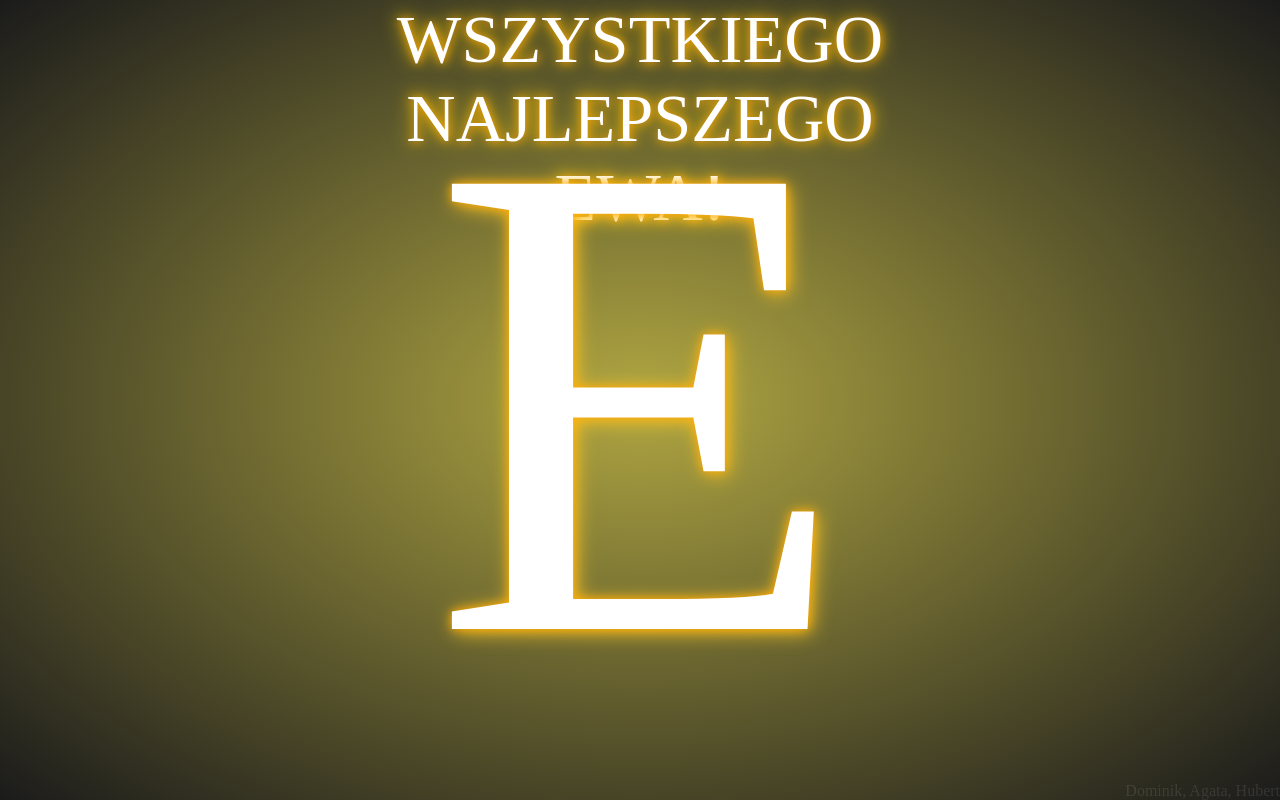
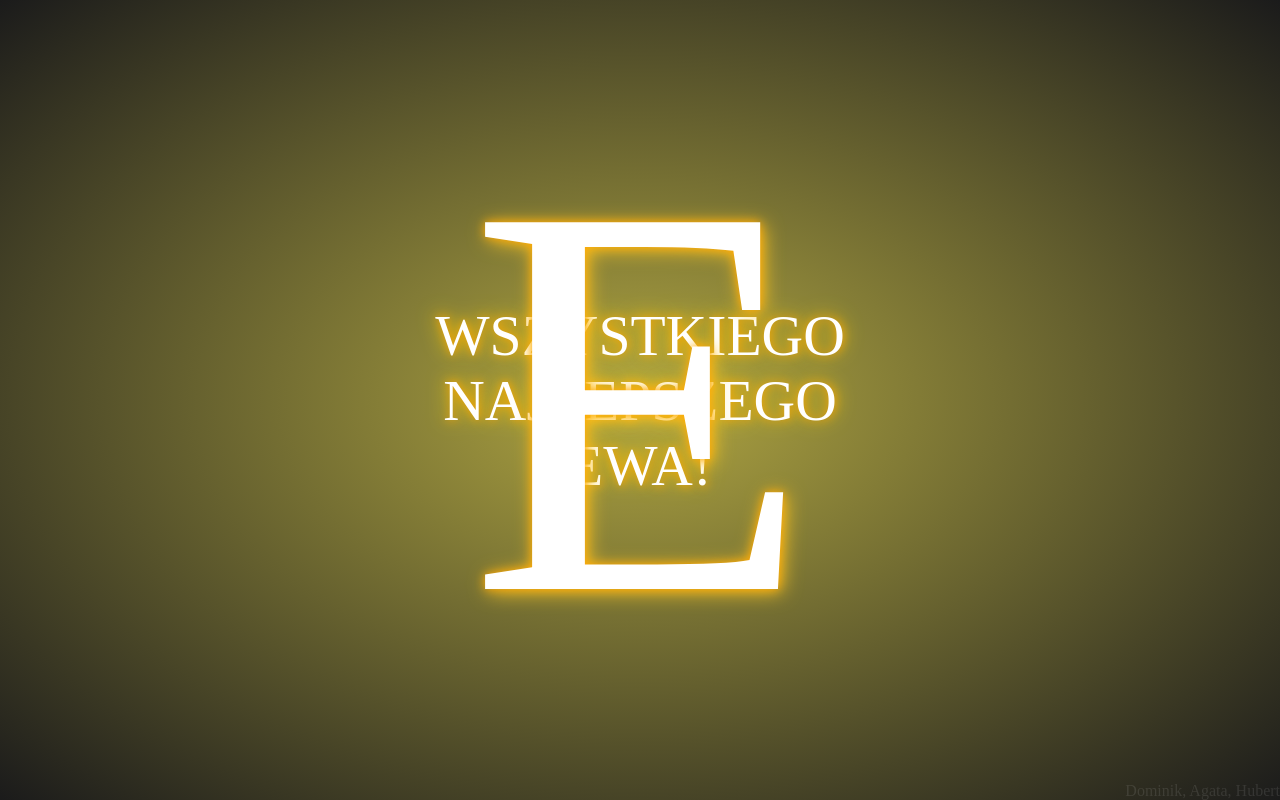
Before and after one commit to LaMavia/ewa-bday, a website: page index.html in a window 1280 px wide. Drawn offline with Linux system fonts and the light colour scheme.

Commit message:
fixed few things

```diff
--- a/css/main.scss
+++ b/css/main.scss
@@ -14,13 +14,14 @@ body{
   width: 100vw;
   height: 100vh;
   overflow: hidden;
+  background-image: radial-gradient(var(--bg-color),#1b1b1b);
 }
 .text{
   position: fixed;
   top: 0;
   left: 0;
   display: flex;
-  flex-flow: column;
+  flex-flow: column nowrap;
   min-width: 100vw;
   min-height: 100vh;
   text-align: center;
@@ -29,7 +30,7 @@ body{
     width: 100%;
     height: 100%;
     margin: auto;
-    font-size: 85vh;
+    font-size: 70vh;
     color: #fff;
     text-shadow: 0px 0px 10px #FFA500, 3px 3px 20px #ffc722;
     text-transform: uppercase;
@@ -43,22 +44,23 @@ body{
 .back{
   position: absolute;
   left: 0;
-  top: 0;
+  top: 50%;
+  transform: translate(0%, -50%);
   display: flex;
   flex-flow: column wrap;
   width: 100vw;
-  height: 100vh;
+  height: auto;
+  margin: auto;
   text-shadow: 0px 0px 5px #1b1b1b;
   text-transform: uppercase;
-  font-size: calc(var(--back-text-height) * 0.95vh);
+  font-size: calc(var(--back-text-height) * 0.8vh);
   color: #fff;
-  background-image: radial-gradient(var(--bg-color),#1b1b1b);
   text-align: center;
   transition: background-image calc(var(--speed) * 1ms) 0s linear;
   span{
     display: block;
     width: auto;
-    min-height: calc(var(--back-text-height) * 0.95vh);
+    min-height: calc(var(--back-text-height) * 0.8vh);
     height: auto;
     animation: glow 3s 0s linear infinite;
   }
```
Also changed, not shown: css/main.css, css/main.min.css.
